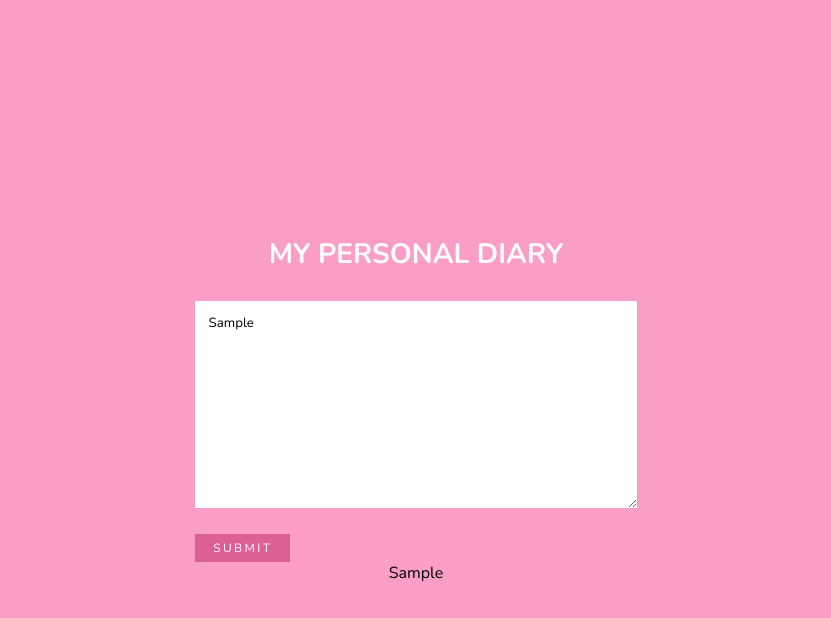
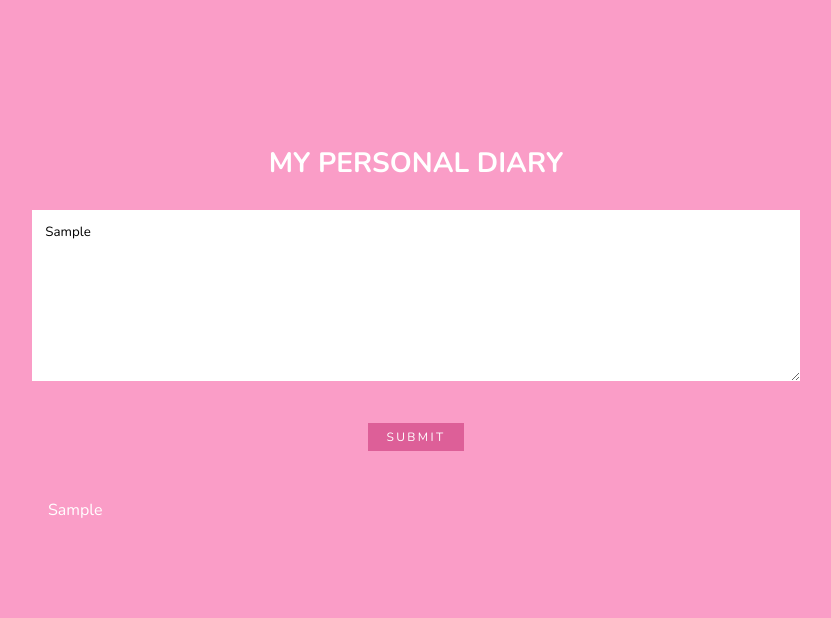
Before and after one commit to michellenpm3108/my-personal-diary, a plain HTML site: page index.html in a window 1280 px wide. Both pictures are taken after typing "Sample" into the empty fields and a click on the button "SUBMIT". Shown: the whole page, without its empty margins (224-1055 px from the left). Drawn offline with nearby package versions, Linux system fonts and the light colour scheme.

Commit message:
style new entry

```diff
--- a/index.css
+++ b/index.css
@@ -1,5 +1,8 @@
 @import url('https://fonts.googleapis.com/css?family=Nunito:400,700&display=swap');
 
+*{
+    box-sizing: border-box;
+}
 body {
     margin: 0 auto;
     padding: 0;
@@ -11,7 +14,6 @@ body {
     flex-direction: column;
     align-items: center;
     justify-content: center;
-
     height: 100vh;
 }
 h1{
@@ -20,11 +22,16 @@ h1{
     font-size: 1.75rem;
     margin-bottom: 1em;
 }
+form {
+    display: grid;
+    place-items: center;
+}
 .entry-textbox {
     font-family: 'Nunito', sans-serif;
     padding: 1em;
     margin-bottom: 1.5em;
     border: none;
+    width: 60vw;
 }
 .entry-textbox:focus {
     outline: none;
@@ -40,6 +47,11 @@ h1{
     color: white;
 }
 
-.entry-section{
+.new-entry{
+    height: 20vh;
+    margin: 2em 0;
+    width: 60vw;
+    padding: 1em;
+    color: white;
 
 }
--- a/index.html
+++ b/index.html
@@ -10,7 +10,7 @@
     <div class="container">
         <h1>My Personal Diary</h1>
         <form id="entry-form">
-            <textarea id="entry-textbox" class="entry-textbox" cols="50" rows="10" placeholder="Click here to start typing..."></textarea> </br>
+            <textarea id="entry-textbox" class="entry-textbox" rows="8" placeholder="Click here to start typing..."></textarea> </br>
             <button class="btn" type="submit">Submit</button>
         </form>
 
--- a/index.js
+++ b/index.js
@@ -4,11 +4,20 @@ const submitBtn = document.querySelector('btn')
 const entrySection = document.getElementById('entry-section')
 
 
-function addEntryToDom(event){
+// function addEntryToDom(event){
+//     event.preventDefault()
+//     let newEntry = document.createElement('div')
+//     newEntry.className = 'single-entry'
+//     newEntry.textContent= entryTextbox.value
+//     entrySection.append(newEntry)
+// }
+// entryForm.addEventListener('submit', addEntryToDom)
+
+function addEntryToDom(event) {
     event.preventDefault()
     let newEntry = document.createElement('div')
-    newEntry.className = 'single-entry'
-    newEntry.textContent= entryTextbox.value
+    newEntry.textContent = entryTextbox.value
+    newEntry.className = 'new-entry'
     entrySection.append(newEntry)
 }
 entryForm.addEventListener('submit', addEntryToDom)
```
